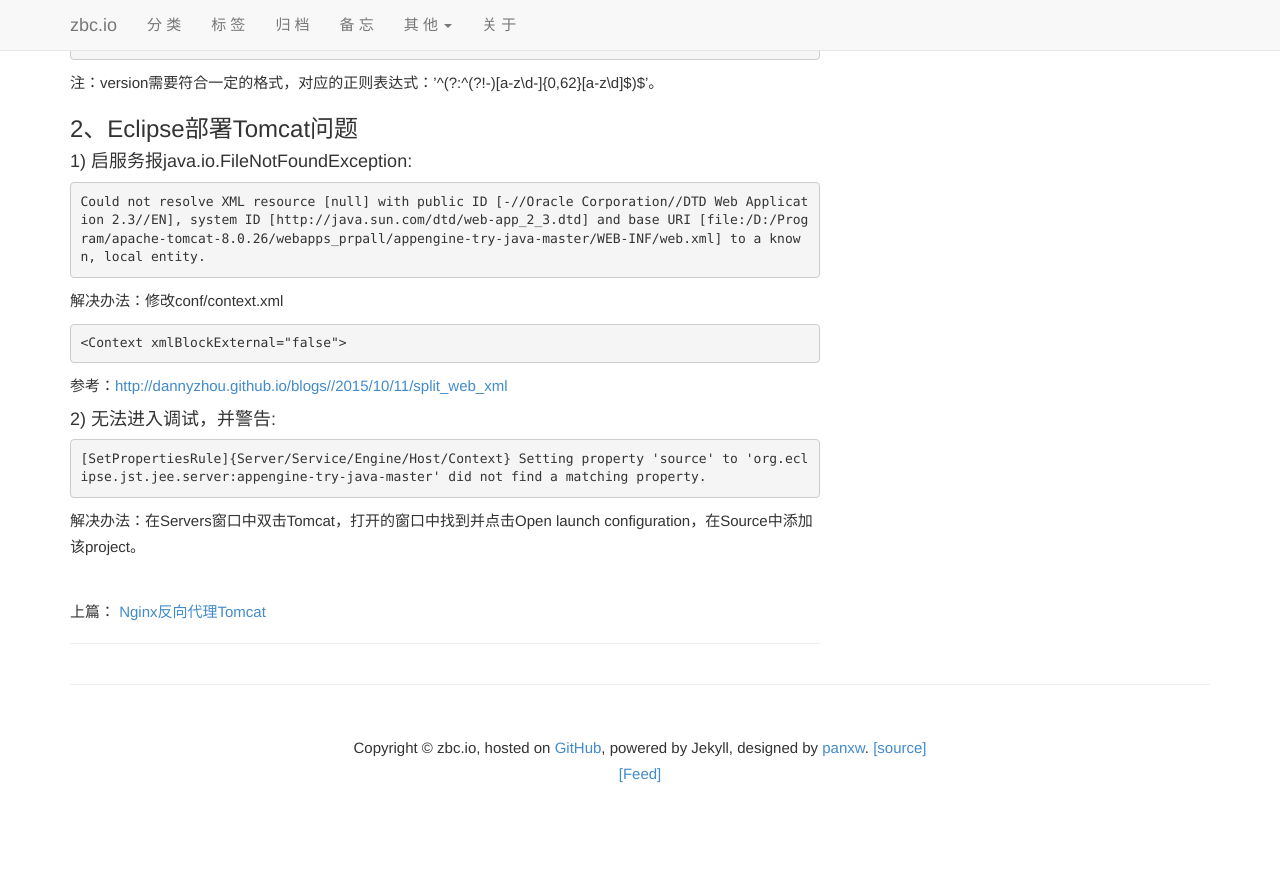
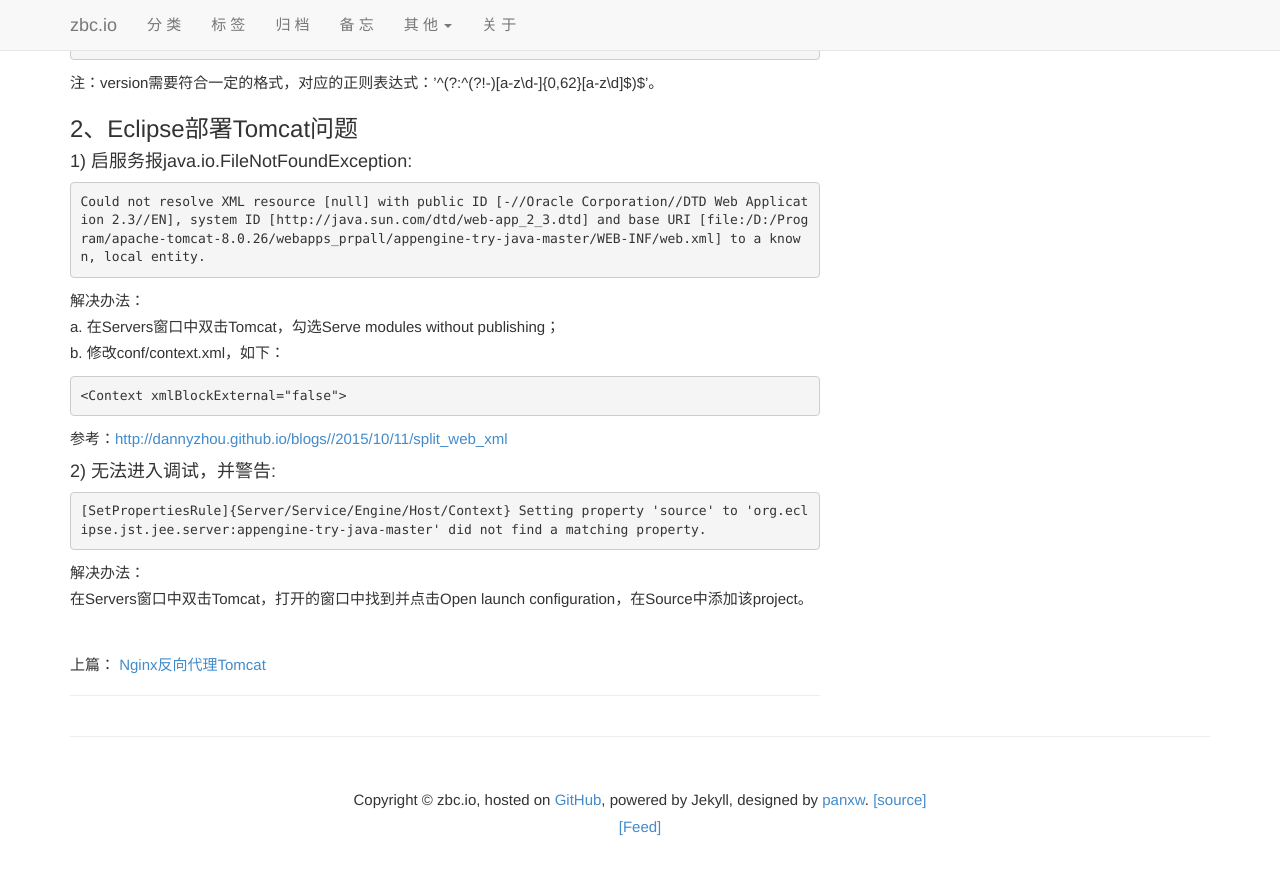
Before and after one commit to zbc0512/zbc0512.github.io, a Jekyll site: the page built from _posts/2016-01-24-gae-eclipse.md, in a window 1280 px wide and 900 px high, scrolled down 568 px. Shown: the top 875 px of the window. Built offline with Jekyll 4.4.1, drawn with Linux system fonts in a browser that asks for light colours; Markdown is read by kramdown in place of the engine named in the settings; comment, search, counter and statistics services are not loaded; before the commit the page ends 1415 px from its top, so only the background shows below that.

Commit message:
Update 2016-01-24-gae-eclipse.md

```diff
--- a/_posts/2016-01-24-gae-eclipse.md
+++ b/_posts/2016-01-24-gae-eclipse.md
@@ -34,7 +34,9 @@ tags: [GAE,Tomcat,Eclipse]
 
     Could not resolve XML resource [null] with public ID [-//Oracle Corporation//DTD Web Application 2.3//EN], system ID [http://java.sun.com/dtd/web-app_2_3.dtd] and base URI [file:/D:/Program/apache-tomcat-8.0.26/webapps_prpall/appengine-try-java-master/WEB-INF/web.xml] to a known, local entity.
 
-解决办法：修改conf/context.xml
+解决办法：
+a. 在Servers窗口中双击Tomcat，勾选Serve modules without publishing；
+b. 修改conf/context.xml，如下：
 
     <Context xmlBlockExternal="false">
 
@@ -44,4 +46,5 @@ tags: [GAE,Tomcat,Eclipse]
 
     [SetPropertiesRule]{Server/Service/Engine/Host/Context} Setting property 'source' to 'org.eclipse.jst.jee.server:appengine-try-java-master' did not find a matching property.
 
-解决办法：在Servers窗口中双击Tomcat，打开的窗口中找到并点击Open launch configuration，在Source中添加该project。
+解决办法：
+在Servers窗口中双击Tomcat，打开的窗口中找到并点击Open launch configuration，在Source中添加该project。
```
